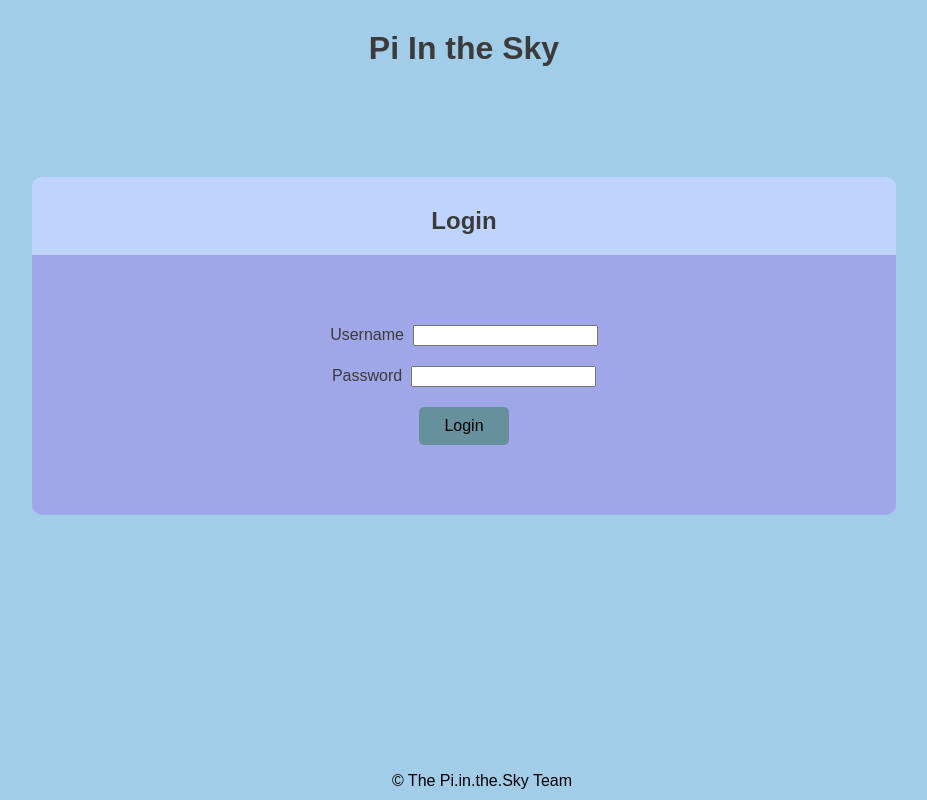
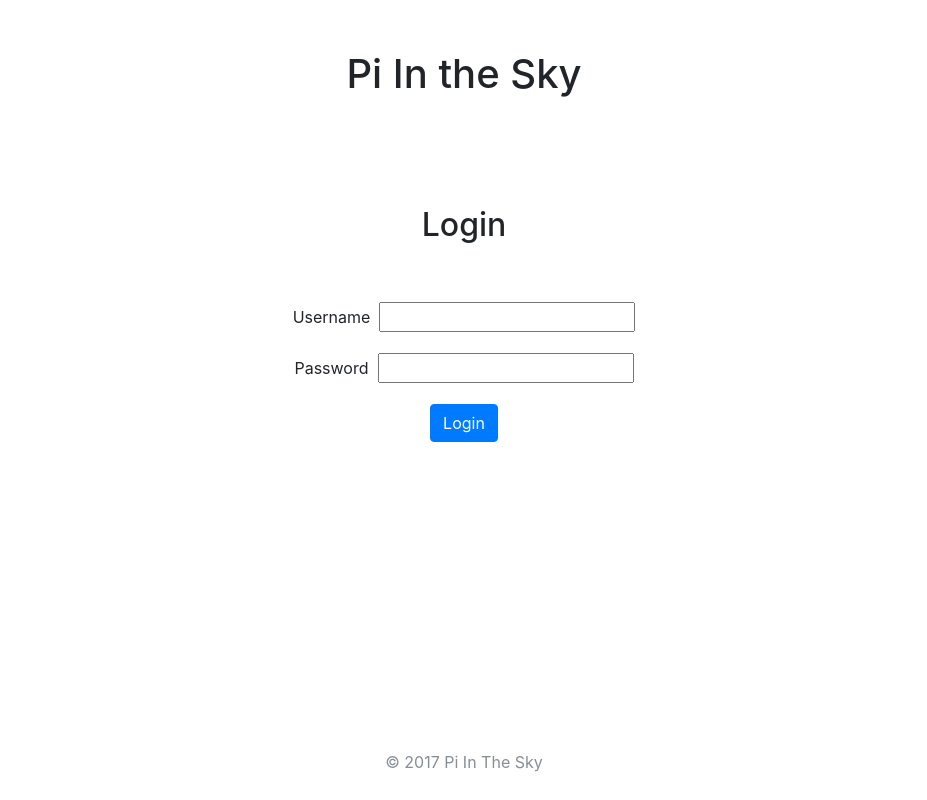
Before and after one commit to dandrewbarlow/CSCI-3308-Team-Project, a PHP site: page / in a window 1280 px wide. Shown: the whole page, without its empty margins (176-1103 px from the left). Run offline with PHP 8.4, Linux system fonts and the light colour scheme; data that the repository does not hold is empty.

Commit message:
Bootstrap for index.php

```diff
--- a/documentRoot/css/style.css
+++ b/documentRoot/css/style.css
@@ -1,123 +1,36 @@
-body {
-	font-family: sans-serif;
-	background-color: #A2CDE8;
-}
-
-.content {
+.header {
 	text-align: center;
-}
-
-.header {
-	margin: 30px;
-	text-align: center;
-	color: #3B3B3B;
 }
 
 .login-form {
 	text-align: center;
-	margin-left: 500px;
-	margin-right: 500px;
-	background-color: #BFD5FF;
-	padding-top: 10px;
-	border-radius: 10px;
-	color: #3B3B3B;
 }
 
-.login {
-	text-align: center;
-	/*border: solid 5px #000000;*/
-	/*margin: 20px 20px 20px 20px;*/
-	padding: 50px 50px 50px 50px;
-	border-radius: 0px 0px 10px 10px;
-	background-color: #A0A7E8;
+.extra-space-sm {
+	height: 50px;
 }
 
-.input-group {
-	margin: 20px 20px 20px 20px;
+.extra-space-md {
+	height: 100px;
 }
 
-.extra-space {
-	padding: 40px;
+.extra-space-lg {
+	height: 150px;
 }
 
-.btn {
-	border: 0 !important;
-	padding: 10px 25px 10px 25px;
-	background-color: #67909E;
-	-webkit-appearance: none;
-	font-size: inherit;
-	border-radius: 5px;
-}
-
-.btn:hover {
-	background-color: #49A9FF;
-	color: #ffffff;
-	cursor: hand;
-	cursor: pointer;
-}
-
-.btn-danger {
-	background-color: #FF4C4C;
-	color: #FFFFFF;
-}
-
-.btn-danger:hover {
-	background-color: #4C1616;
-	cursor: hand;
-	cursor: pointer;
-}
-
-.error {
-	color: #A94442;
-	background: #F2DEDE;
-	border-radius: 5px;
-	border-color: #A94442;
-	padding: 10px;
-}
-
-.success {
-	color: #3C763D;
-	background: #DFF0D8;
-	border-radius: 5px;
-	border-color: #3C763D;
-	padding: 10px;
+.error-msg {
+	text-align: center;
+	font-weight: bold;
+	color: red;
 }
 
 .footer {
-	text-align: center;
-	position: fixed;
-	padding: 5px;
-    bottom:0%;
-	width: 90%;
-    width:100%;
+	position: absolute;
+	bottom: 0;
+	width: 100%;
+	height: 50px;
 }
 
-.content table {
-    border-collapse: collapse;
+.center {
+	text-align: center;
 }
-
-.content td, th {
-    border: 1px solid black;
-    text-align: left;
-    padding: 8px;
-}
-
-/* Mobile Screen Responsiveness */
-@media only screen and (max-width : 500px) {
-    .login-form {
-		margin-left: 0px;
-		margin-right: 0px;
-    }
-}
-@media only screen and (min-width: 501px) and (max-width : 768px) {
-    .login-form {
-		margin-left: 0px;
-		margin-right: 0px;
-    }
-}
-@media only screen and (min-width: 769px) and (max-width : 1500px) {
-    .login-form {
-		margin-left: 200px;
-		margin-right: 200px;
-    }
-}
--- a/documentRoot/includes/errors.php
+++ b/documentRoot/includes/errors.php
@@ -1,6 +1,6 @@
 <!-- Display errors that any input form has -->
 <?php  if (count($errors) > 0) : ?>
-	<div class="input-group error">
+	<div class="error-msg">
 		<?php foreach ($errors as $error) : ?>
 			<p><?php echo $error ?></p>
 		<?php endforeach ?>
--- a/documentRoot/index.php
+++ b/documentRoot/index.php
@@ -15,39 +15,58 @@
 		<meta charset="utf-8">
 		<title>Login | Pi In The Sky</title>
 		<link rel="stylesheet" href="/css/style.css">
+		<link rel="stylesheet" href="/css/bootstrap.css">
 	</head>
 
 	<body>
-		<div class="header">
+
+		<div class="extra-space-sm"></div>
+
+		<div class="container">
+			<div class="row">
+				<div class="col-md-2"></div>
+				<div class="col-md-8 header">
 					<h1>Pi In the Sky</h1>
 				</div>
-		<div class="extra-space"></div>
+				<div class="col-md-2"></div>
+			</div>
+		</div>
 
+		<div class="extra-space-md"></div>
+
+		<div class="container">
+			<div class="row">
+				<div class="col-md-2"></div>
+				<div class="col-md-8">
 					<div class="login-form">
 						<h2>Login</h2>
-
+						<div class="extra-space-sm"></div>
 						<?php include('includes/errors.php') ?>
 
 						<form class="login" action="index.php" method="post">
-				<div class="input-group">
+							<div class="form-group">
 								<label>Username</label>&nbsp;
 								<input type="text" name="username" value="">
 							</div>
-				<div class="input-group">
+							<div class="form-group">
 								<label>Password</label>&nbsp;
 								<input type="password" name="password" value="">
 							</div>
-				<div class="input-group">
-					<button type="submit" name="login" class="btn">Login</button>
+							<div class="form-group">
+								<button type="submit" name="login" class="btn btn-primary">Login</button>
 							</div>
 						</form>
-
+					</div>
+				</div>
+			</div>
+			<div class="col-md-2"></div>
 		</div>
 
-		<div class="footer" style="padding: 10px;">
-			&copy; The Pi.in.the.Sky Team
+    <div class="footer">
+        <div class="container text-muted center">
+			© 2017 Pi In The Sky
         </div>
-
+    </div>
 	</body>
 
 </html>
```
Lines whose indentation alone changed are shown as unchanged.
